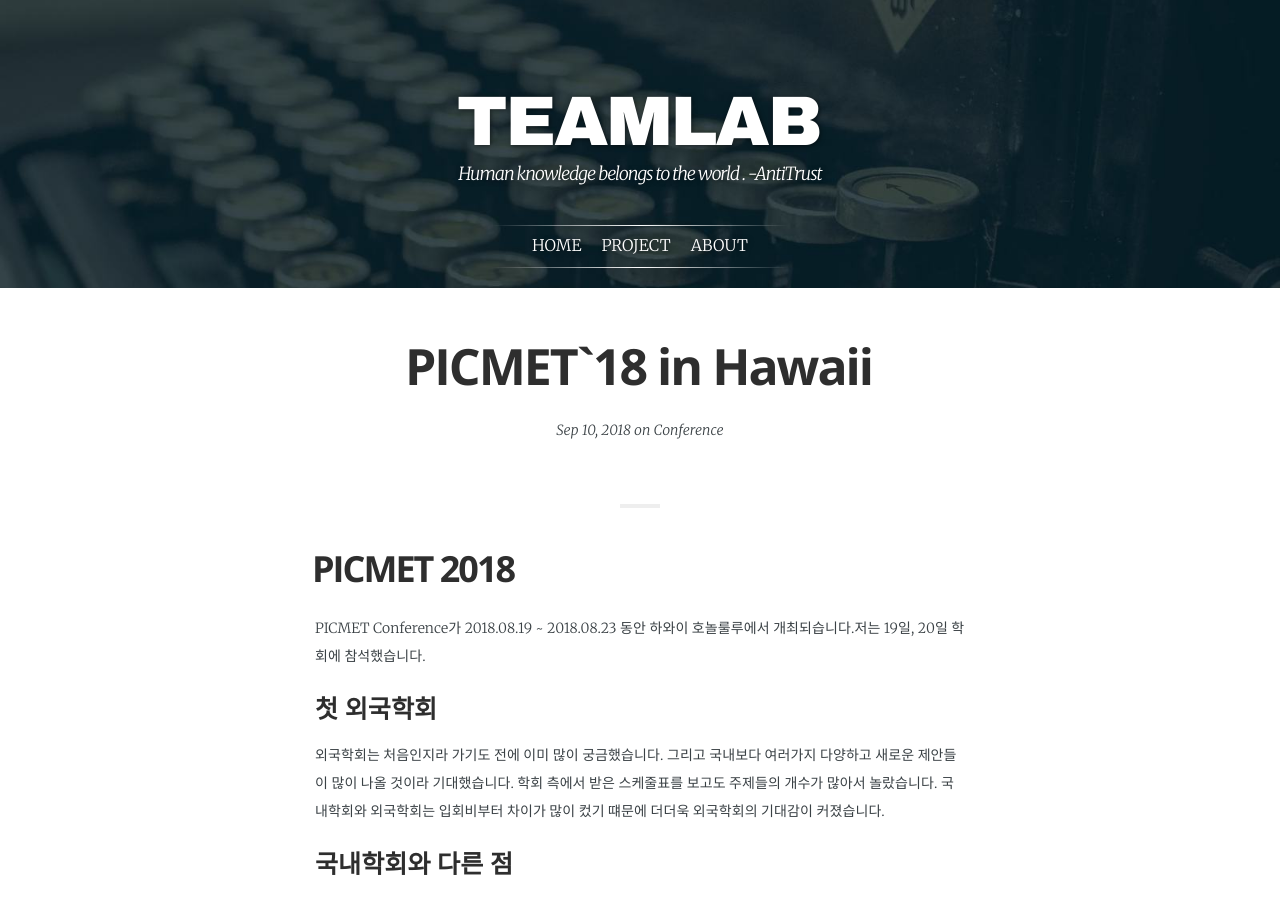
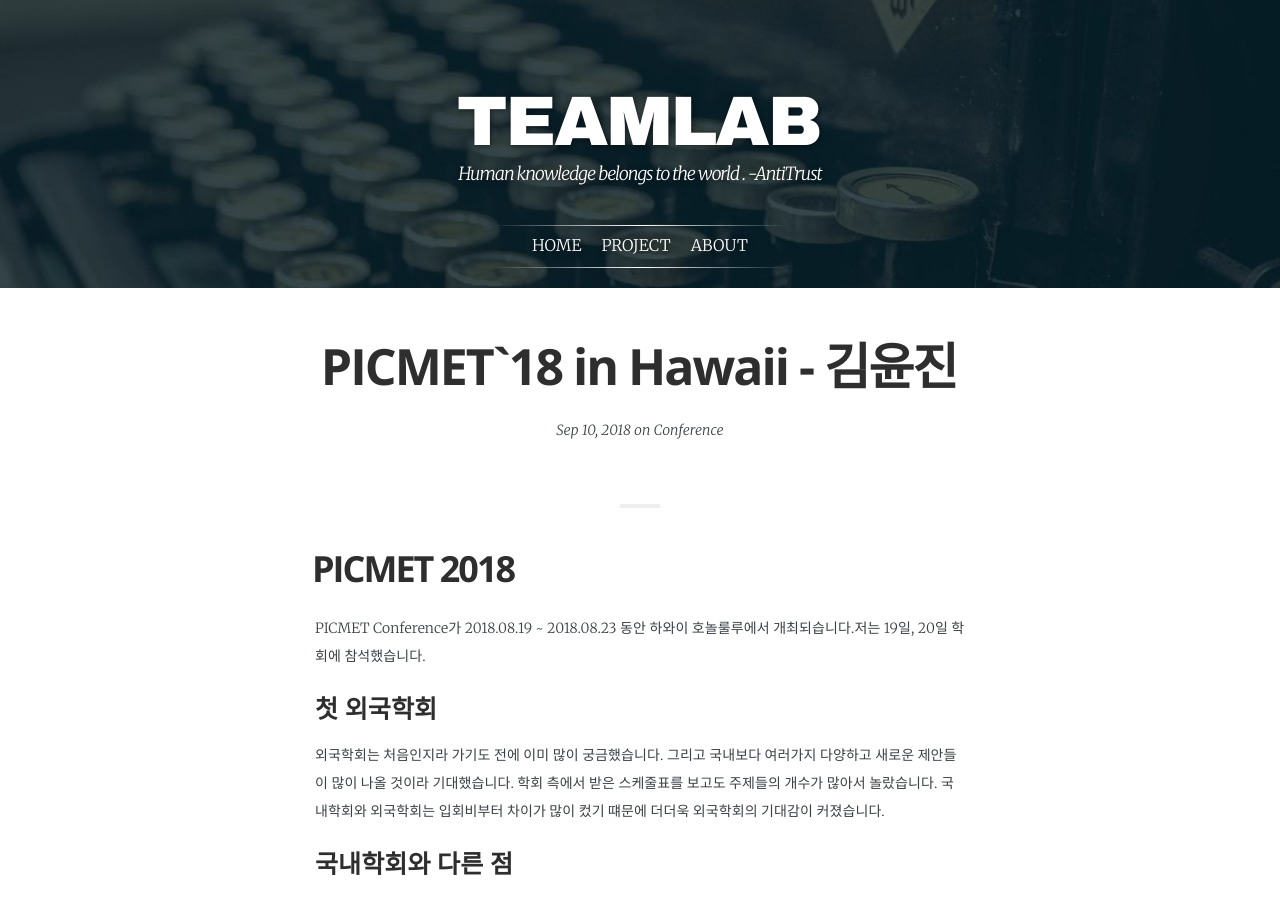
Before and after one commit to TeamLab/jekyllDecent, a Jekyll site: the page built from _posts/2018-09-10-PICMET후기.md, in a window 1280 px wide and 900 px high. Built offline with Jekyll 4.4.1, drawn with Linux system fonts in a browser that asks for light colours; some web fonts are replaced.

Commit message:
Update 2018-09-10-PICMET후기.md

```diff
--- a/_posts/2018-09-10-PICMET후기.md
+++ b/_posts/2018-09-10-PICMET후기.md
@@ -1,6 +1,6 @@
 ---
 layout:            post
-title:             "PICMET`18 in Hawaii"
+title:             "PICMET`18 in Hawaii - 김윤진"
 date:              2018-09-10 13:10:00 +0300
 tags:              Conference
 category:          Conference Review
```
